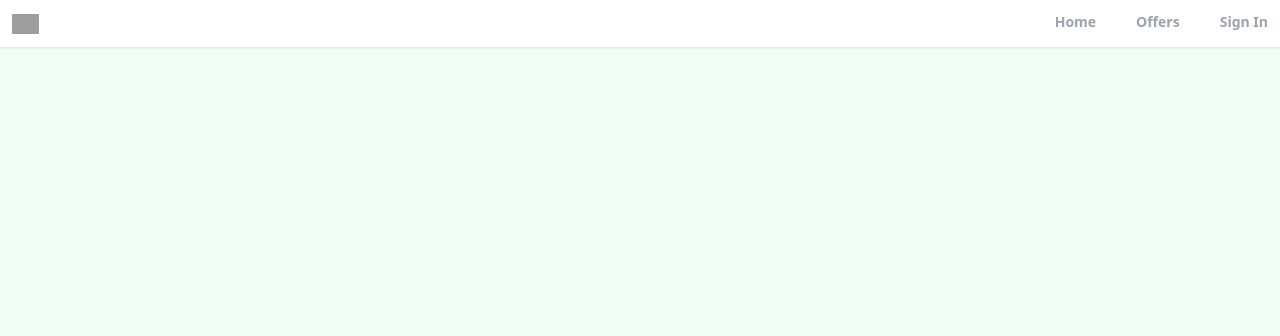
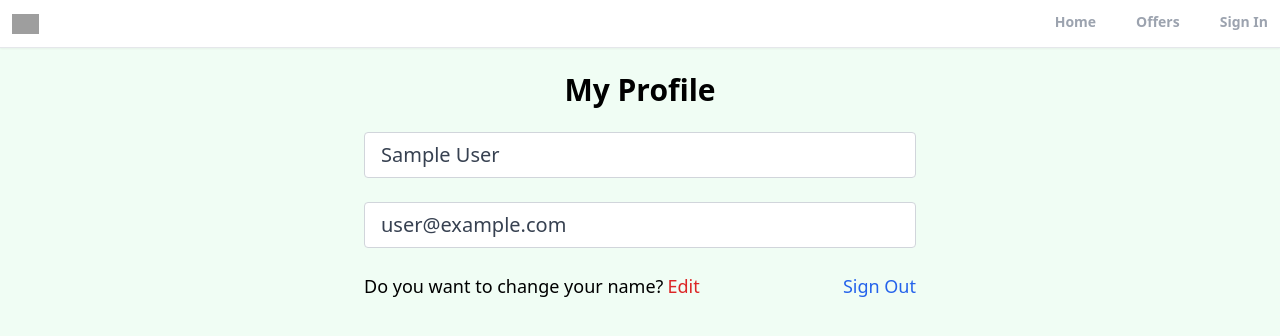
Before and after one commit to Niko-Cloud/Real--Estate-Web, a React (Create React App) app: page /profile in a window 1280 px wide. Shown: the top 336 px of the page. Built offline with nearby package versions, Linux system fonts and the light colour scheme; no server answers; sample sign-in values are in the browser's storage; grey boxes are pictures that could not be loaded.

Commit message:
Create Private Route, Custom Hooks, Profile Page, and Add logout function

```diff
--- a/src/App.js
+++ b/src/App.js
@@ -8,6 +8,7 @@
 import Header from "./Components/Header";
 import {ToastContainer} from "react-toastify";
 import 'react-toastify/dist/ReactToastify.css';
+import PrivateRoute from "./Components/PrivateRoute";
 
 function App() {
   return (
@@ -16,7 +17,9 @@
               <Header/>
               <Routes>
                   <Route path="/" element={<Home/>}/>
-                  <Route path="/profile" element={<Profile/>}/>
+                  <Route path="/profile" element={<PrivateRoute/>}>
+                      <Route path="/profile" element={<Profile/>}/>
+                  </Route>
                   <Route path="/offers" element={<Offers/>}/>
                   <Route path="/sign-in" element={<SignIn/>}/>
                   <Route path="/sign-up" element={<SignUp/>}/>
--- /dev/null
+++ b/src/Components/PrivateRoute.jsx
@@ -0,0 +1,15 @@
+import React from 'react';
+import {Navigate, Outlet} from "react-router";
+import useAuthStatus from "../hooks/useAuthStatus";
+
+const PrivateRoute = () => {
+
+    const {loggedIn, checkStatus} = useAuthStatus()
+    if(checkStatus){
+        return <h3>Loading...</h3>
+    }
+
+    return loggedIn ? <Outlet/> : <Navigate to="/sign-in"/>
+};
+
+export default PrivateRoute;
--- /dev/null
+++ b/src/hooks/useAuthStatus.jsx
@@ -0,0 +1,22 @@
+import React, {useEffect, useState} from 'react';
+import {getAuth, onAuthStateChanged, } from "firebase/auth";
+
+const UseAuthStatus = () => {
+    const [loggedIn, setloggedIn] = useState(false)
+    const [checkStatus, setcheckStatus] = useState(true)
+
+    useEffect(()=>{
+        const auth = getAuth()
+        onAuthStateChanged(auth, (user)=>{
+            if(user){
+                setloggedIn(true)
+            }
+            setcheckStatus(false)
+        })
+    },[])
+    return (
+        {loggedIn, checkStatus}
+    );
+};
+
+export default UseAuthStatus;
--- a/src/pages/Profile.jsx
+++ b/src/pages/Profile.jsx
@@ -1,10 +1,48 @@
-import React from 'react';
+import React, {useState} from 'react';
+import {getAuth} from "firebase/auth";
+import {useNavigate} from "react-router";
 
 const Profile = () => {
+    const auth = getAuth()
+    const navigate = useNavigate()
+    const [formData, setformData] = useState({
+        name:auth.currentUser.displayName,
+        email:auth.currentUser.email
+    })
+
+    const {name,email} = formData
+
+    const onLogout = () => {
+        auth.signOut()
+        navigate("/")
+    }
+
     return (
-        <div>
+        <>
+            <section className="max-w-6xl mx-auto flex justify-center items-center flex-col">
+                <h1 className="text-3xl text-center font-bold mt-6">My Profile</h1>
+                <div className="w-full md:w-[50%] mt-6 px-3">
+                    <form>
+                        {/* Name Input */}
+                        <input className="mb-6 w-full px-4 py-2 text-xl text-gray-700 bg-white border border-gray-300 rounded transition ease-in-out" type="text" id="name" value={name} disabled/>
 
-        </div>
+                        {/* Email Input */}
+                        <input className="mb-6 w-full px-4 py-2 text-xl text-gray-700 bg-white border border-gray-300 rounded transition ease-in-out" type="email" id="email" value={email} disabled/>
+                        <div className="flex justify-between whitespace-nowrap text-sm sm:text-lg mb-6">
+                            <p className="flex items-center">
+                                Do you want to change your name?
+                                <span className="text-red-600 hover:text-red-700 transition ease-in-out duration-200 ml-1 cursor-pointer">
+                                    Edit
+                                </span>
+                            </p>
+                            <p onClick={onLogout} className="text-blue-600 hover:text-blue-800 cursor-pointer transition ease-in-out duration-200">
+                                Sign Out
+                            </p>
+                        </div>
+                    </form>
+                </div>
+            </section>
+        </>
     );
 };
 
```
